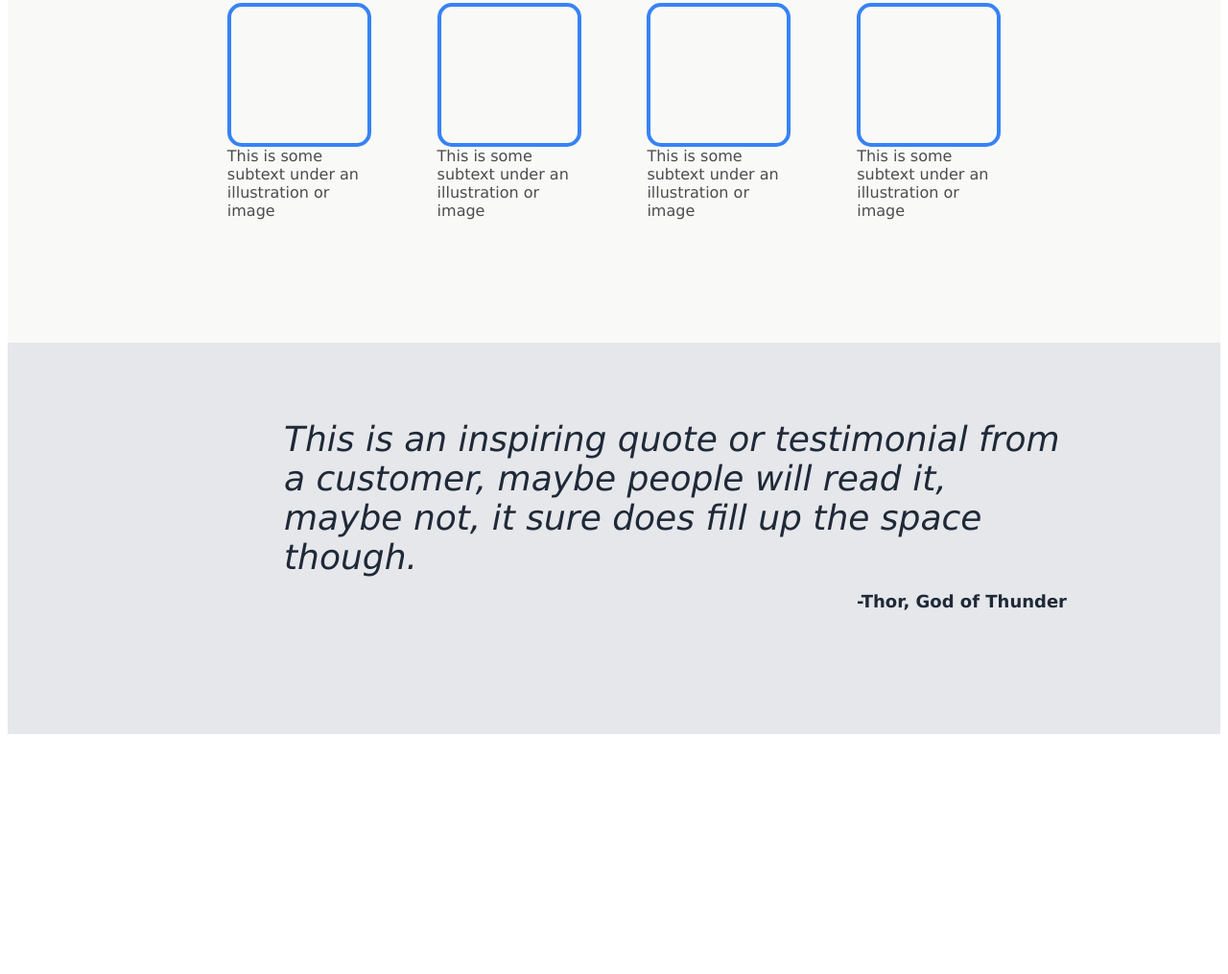
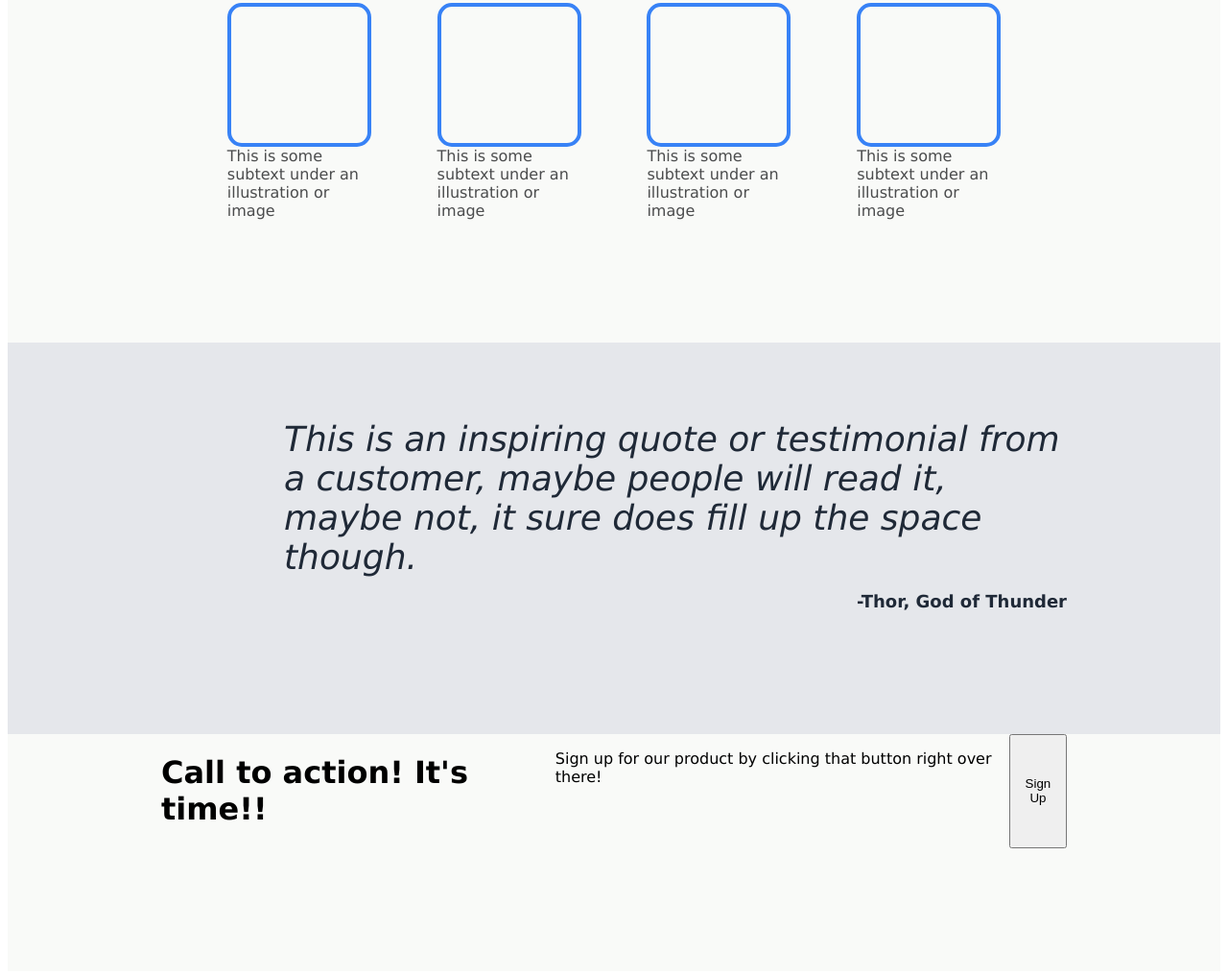
Before and after one commit to JBD26/Landing-page-Odin, a plain HTML site: page index.html in a window 1280 px wide. Shown: the part 713-1728 px from the top of the page at 96% size. Before the commit the page ends 1486 px from the top, so only its background shows below. Drawn offline with Linux system fonts and the light colour scheme.

Commit message:
Add html for section 4

```diff
--- a/index.html
+++ b/index.html
@@ -67,5 +67,12 @@
             <div class="author">-Thor, God of Thunder</div>
         </div>
         </div>
+        <div class="color2">
+        <div class="section four">
+            <h1 class="L4">Call to action! It's time!!</h1>
+            <p class="L4">Sign up for our product by clicking that button right over there!</p>
+            <button class="L4">Sign Up</button>
+        </div>
+        </div>
     </body>
 </html>
```
